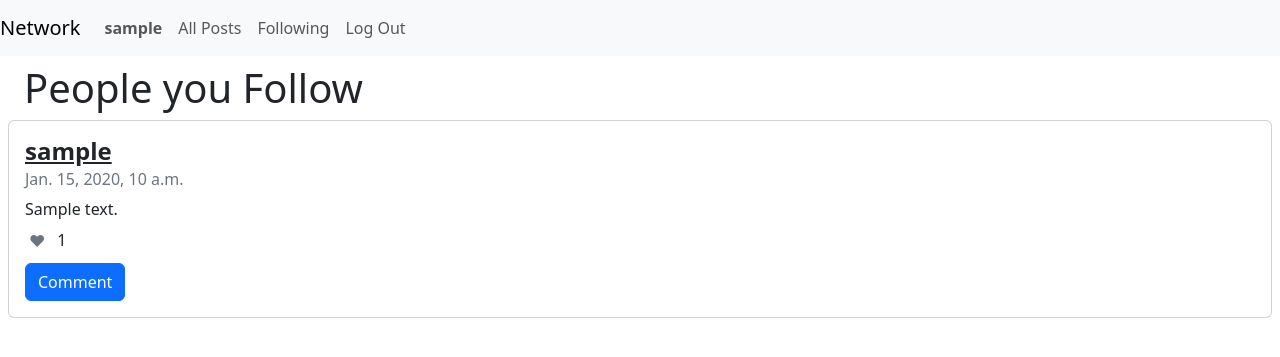
After one commit to alexanderkonchar/why, a Django app: page /following in a window 1280 px wide. The commit adds this page. Shown: the top 357 px of the page. Run offline with Django 3.2, Linux system fonts and the light colour scheme; a user stored in the database is signed in; tables that the repository leaves empty hold one stand-in row (values such as "Sample post").

Commit message:
Implement People you Follow page

```diff
--- /dev/null
+++ b/network/templates/network/following.html
@@ -0,0 +1,27 @@
+{% extends "network/layout.html" %}
+
+{% block title %}
+    People you Follow
+{% endblock %}
+
+{% block body %}
+    <h1 class="my-2 mx-4">People you Follow</h1>
+
+    {% for post in posts %}
+        <div class="m-2 card">
+            <div class="card-body">
+                <a class="link-dark" href="{% url 'profile' post.user.pk %}"><h4 class="card-title "><strong>{{ post.user }}</strong></h4>
+                </a>
+                <h6 class="card-subtitle mb-2 text-secondary">{{ post.timestamp }}</h6>
+                <p class="card-text mb-1">{{ post.content }}</p>
+                <div class="d-flex" style="height: 1.85rem;">
+                    <button class="btn btn-outline-secondary p-1" style="border: none;">❤</button>
+                    <div class="align-self-center m-2">{{ post.likes }}</div>
+                </div>
+                <button class="btn btn-primary mt-2">Comment</button>
+            </div>
+        </div>
+    {% empty %}
+        <h5>No Posts</h5>
+    {% endfor %}
+{% endblock %}
--- a/network/templates/network/index.html
+++ b/network/templates/network/index.html
@@ -33,7 +33,7 @@
     {% for post in posts %}
         <div class="m-2 card">
             <div class="card-body">
-                <a class="link-dark" href="{% url 'profile_view' post.user.pk %}"><h4 class="card-title "><strong>{{ post.user }}</strong></h4>
+                <a class="link-dark" href="{% url 'profile' post.user.pk %}"><h4 class="card-title "><strong>{{ post.user }}</strong></h4>
                 </a>
                 <h6 class="card-subtitle mb-2 text-secondary">{{ post.timestamp }}</h6>
                 <p class="card-text mb-1">{{ post.content }}</p>
--- a/network/templates/network/layout.html
+++ b/network/templates/network/layout.html
@@ -18,7 +18,7 @@
         <ul class="navbar-nav mr-auto">
             {% if user.is_authenticated %}
                 <li class="nav-item">
-                    <a class="nav-link" href="{% url 'profile_view' user.pk %}"><strong>{{ user.username }}</strong></a>
+                    <a class="nav-link" href="{% url 'profile' user.pk %}"><strong>{{ user.username }}</strong></a>
                 </li>
             {% endif %}
             <li class="nav-item">
@@ -26,7 +26,7 @@
             </li>
             {% if user.is_authenticated %}
                 <li class="nav-item">
-                    <a class="nav-link" href="#">Following</a>
+                    <a class="nav-link" href="{% url 'following' %}">Following</a>
                 </li>
                 <li class="nav-item">
                     <a class="nav-link" href="{% url 'logout' %}">Log Out</a>
--- a/network/templates/network/profile.html
+++ b/network/templates/network/profile.html
@@ -17,10 +17,11 @@
     </div>
 
     <div class="m-4">
-        <form action="{% url 'profile_view' profile.pk %}" method="POST">
+        <form action="{% url 'profile' profile.pk %}" method="POST">
             {% csrf_token %}
 
             {% if user.pk == profile.pk %}
+                <a class="link-dark" href="{% url 'following' %}">People you Follow</a>
             {% elif user.is_anonymous %}
                 <input class="btn btn-secondary" disabled type="submit" value="Log in to Follow">
             {% elif is_follower %}
--- a/network/urls.py
+++ b/network/urls.py
@@ -7,5 +7,6 @@ urlpatterns = [
     path("login", views.login_view, name="login"),
     path("logout", views.logout_view, name="logout"),
     path("register", views.register, name="register"),
-    path("user/<str:user_pk>", views.profile_view, name="profile_view")
+    path("user/<str:user_pk>", views.profile_view, name="profile"),
+    path("following", views.following_view, name="following")
 ]
--- a/network/views.py
+++ b/network/views.py
@@ -1,4 +1,5 @@
 from django.contrib.auth import authenticate, login, logout
+from django.contrib.auth.decorators import login_required
 from django.db import IntegrityError
 from django.http import HttpResponseRedirect
 from django.shortcuts import render
@@ -73,7 +74,7 @@ def profile_view(request, user_pk):
             follower = Follower(user=user, follows=profile)
             follower.save()
 
-        return HttpResponseRedirect(reverse("profile_view", args=[user_pk]))
+        return HttpResponseRedirect(reverse("profile", args=[user_pk]))
 
     else:
         user = request.user
@@ -102,6 +103,18 @@ def profile_view(request, user_pk):
             "follower_count": follower_count,
             "following_count": following_count
         })
+
+
+@login_required
+def following_view(request):
+    user = request.user
+    people_you_follow = Follower.objects.filter(user=user).values("follows")
+
+    posts = Post.objects.filter(user__in=people_you_follow)
+
+    return render(request, "network/following.html", {
+        "posts": posts,
+    })
 
 
 def login_view(request):
--- a/project4/settings.py
+++ b/project4/settings.py
@@ -120,3 +120,4 @@ USE_TZ = True
 # https://docs.djangoproject.com/en/3.0/howto/static-files/
 
 STATIC_URL = '/static/'
+LOGIN_URL = 'login'
```
